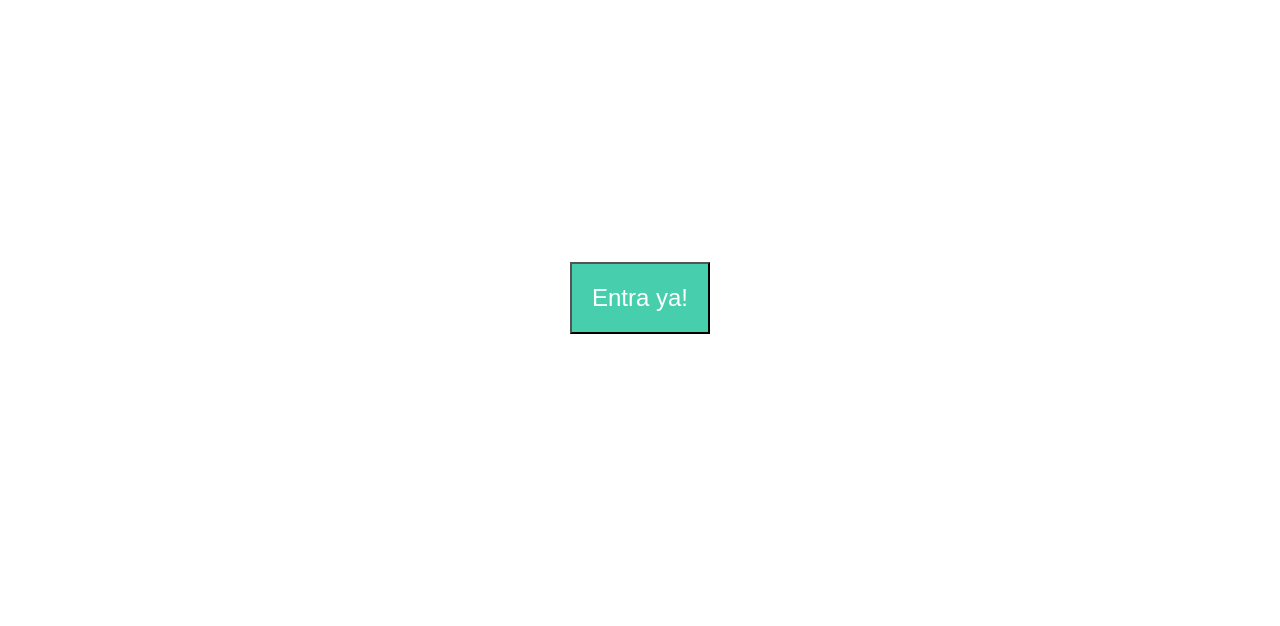
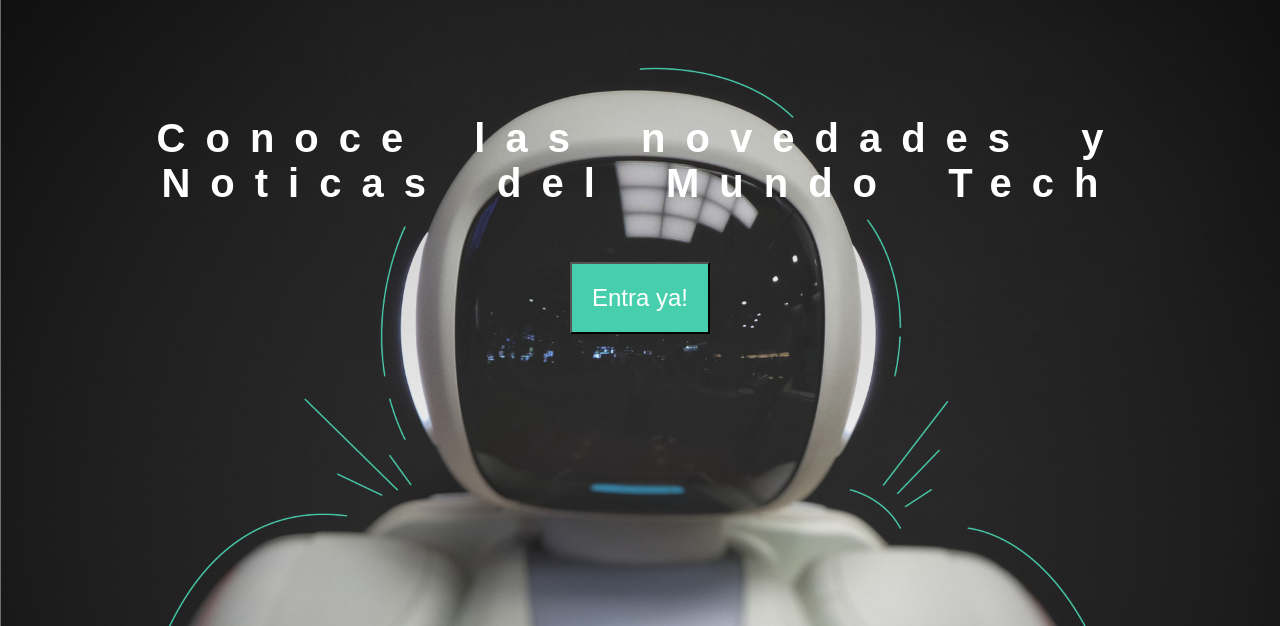
Before and after one commit to juckass/maquetacion-blog-curso, a plain HTML site: page index.html in a window 1280 px wide. Shown: the part 174-800 px from the top of the page. Drawn offline with Linux system fonts and the light colour scheme.

Commit message:
Ajuste de imagen body

```diff
--- a/sass/main.scss
+++ b/sass/main.scss
@@ -136,7 +136,7 @@ header {
 
 
 .Home {
-    background-image: url("./assets/img/Cover.png");
+    background-image: url("./../assets/img/Cover.png");
     background-position: center center;
     background-repeat: no-repeat;
     background-size: cover;
```
Also changed, not shown: css/main.css, 1 other file.
